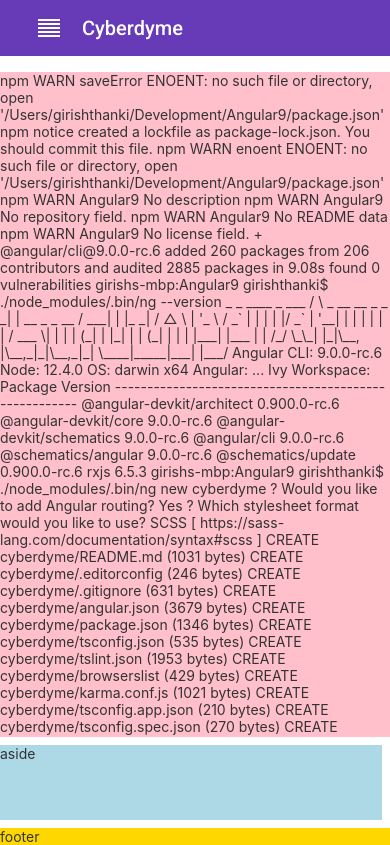
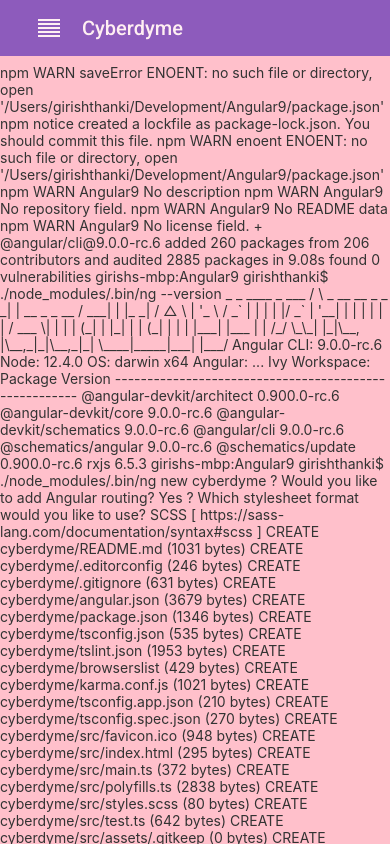
Before and after one commit to cyberdyme/cyberdyme, an Angular app: page / in a window 390 px wide. Built offline with nearby package versions, Linux system fonts and the light colour scheme.

Commit message:
Different views for mobile and desktop

```diff
--- a/src/app/navigation/navigation.component.html
+++ b/src/app/navigation/navigation.component.html
@@ -12,8 +12,8 @@
         </mat-toolbar>
     </header>
 
-    <div *ngIf="showSideBar" [@flyInOut]="sideBarState">
-        <ul>
+    <div *ngIf="showSideBar" [@flyInOut]="sideBarState" style="background-color: #111111;">
+        <ul style="margin-right: 32px">
             <a mat-list-item href="#">Link 2</a>
             <a mat-list-item href="#">Link 3</a>
             <a mat-list-item href="#">Link 4</a>
@@ -58,11 +58,8 @@
         navigation CREATE src/app/navigation/navigation.component.scss (193 bytes) CREATE src/app/navigation/navigation.component.html (932 bytes) CREATE src/app/navigation/navigation.component.spec.ts (1276 bytes) CREATE src/app/navigation/navigation.component.ts
         (607 bytes) UPDATE src/app/app.module.ts (1069 bytes) girishs-mbp:cyberdyme girishthanki$
     </main>
+</div>
 
-    <aside>
-        aside
-    </aside>
-</div>
 <footer>
     footer
 </footer>
--- a/src/app/navigation/navigation.component.scss
+++ b/src/app/navigation/navigation.component.scss
@@ -12,11 +12,12 @@
 }
 
 .container {
+    background-color: black;
     display: grid;
-    grid-template-areas: "header header header" "nav content side" "footer footer footer";
+    grid-template-areas: "header header header" "nav content content" "footer footer footer";
     grid-template-columns: minmax(0px, auto) 1fr 200px;
     grid-template-rows: auto 1fr auto;
-    grid-gap: 8px;
+    grid-gap: 0px;
     height: calc(100vh - 16px);
 }
 
@@ -35,22 +36,27 @@
     overflow-y: scroll;
 }
 
-aside {
-    grid-area: side;
-    margin-right: 0.5rem;
-    background-color: lightblue;
-}
-
-footer {
-    grid-area: footer;
-    background-color: gold;
-}
-
 @media (max-width: 768px) {
+    header {
+        grid-area: content;
+        mat-toolbar {
+            opacity: 0.75;
+        }
+    }
+    footer {
+        display: none;
+    }
     .container {
-        grid-template-areas: "header" "nav" "content" "side" "footer";
+        grid-template-areas: "header" "nav" "content" "footer";
         grid-template-columns: 1fr;
-        grid-row-gap: 8px;
-        grid-template-rows: auto minmax(0px, auto) 1fr minmax(75px, auto) auto;
+        grid-row-gap: 0px;
+        grid-template-rows: auto minmax(0px, auto) 1fr auto;
+        height: calc(100vh);
+    }
+    main {
+        padding-top: 64px;
+        grid-area: content;
+        background-color: pink;
+        overflow-y: none;
     }
 }
```
